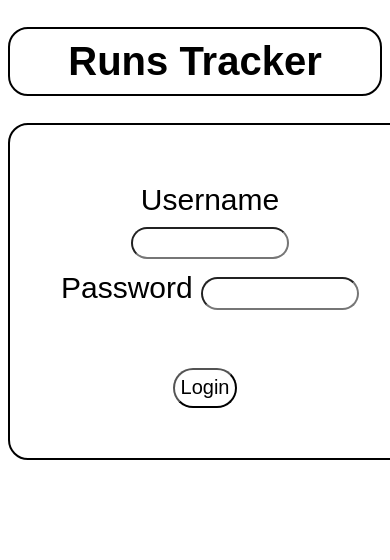
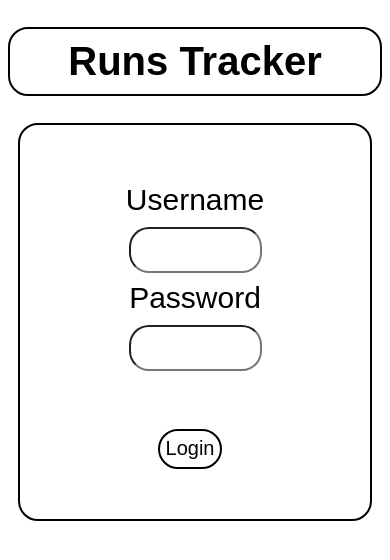
Before and after one commit to shahrukh-saeed/runs-tracker-old, a Flask app: page / in a window 390 px wide. Shown: the top 560 px of the page. Run offline with Flask 3, Linux system fonts and the light colour scheme.

Commit message:
modified to be better optimized for phone usage

```diff
--- a/static/home.css
+++ b/static/home.css
@@ -16,7 +16,7 @@ body {
 form {
     width: 60vw;
     max-width: 500px;
-    min-width: 300px;
+    min-width: 250px;
     margin: 0 auto;
     padding: 50px;
     border: 2px solid rgb(0, 0, 0);
@@ -40,11 +40,14 @@ input {
   width: 50%;
   min-height: 2em;
   border-radius: 20px;
+  font-size: 20px;
 }
 
 input[type="submit"] {
+    color:rgb(0, 0, 0);
     font-size: 20px;
     margin-top: 2.5em;
     display: inline-block;
-    background-color: white;
+    border: 2px solid rgb(0, 0, 0);
+    background-color: rgb(255, 255, 255);
 }
```
